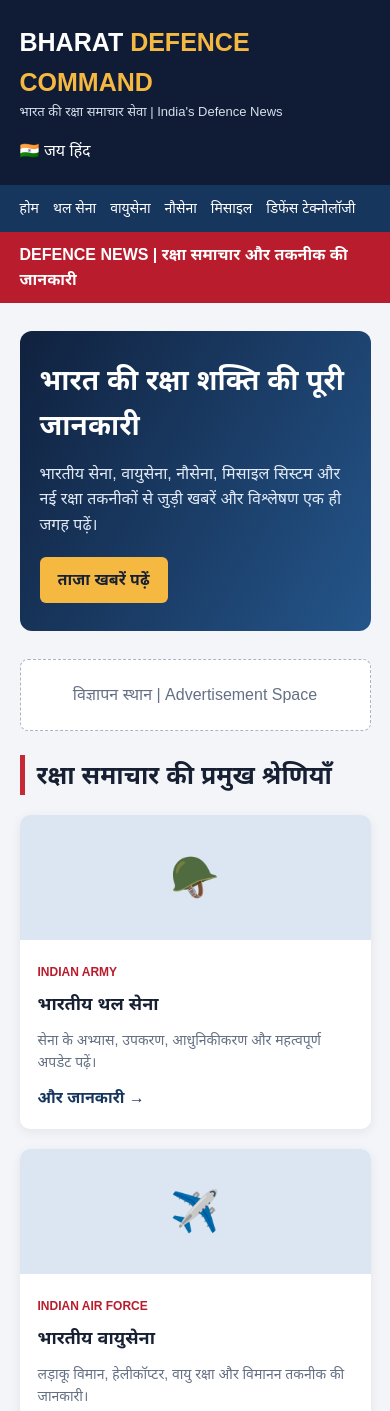
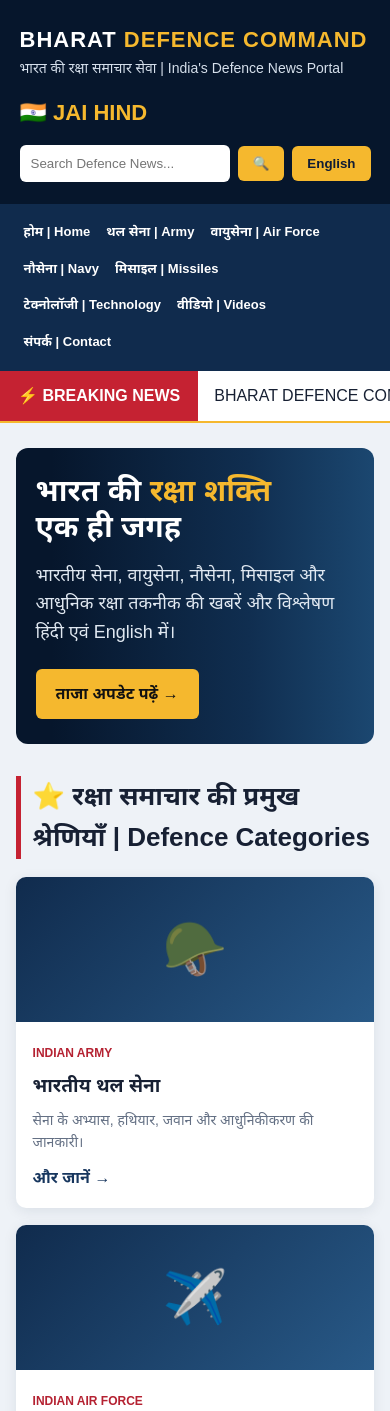
Before and after one commit to sy3047498-commits/bharat-defence-command, a plain HTML site: page index.html in a window 390 px wide. Shown: the top 1411 px of the page. Drawn offline with Linux system fonts and the light colour scheme.

Commit message:
Refactor index.html for improved layout and styling
Updated the HTML structure and styles for Bharat Defence Command website, enhancing layout and responsiveness.

```diff
--- a/index.html
+++ b/index.html
@@ -1,343 +1,195 @@
+
 <!DOCTYPE html>
 <html lang="hi">
 <head>
 <meta charset="UTF-8">
 <meta name="viewport" content="width=device-width, initial-scale=1.0">
-  <meta name="description" content="Bharat Defence Command - भारत की रक्षा, सेना, मिसाइल, वायुसेना और नौसेना से जुड़ी ताजा खबरें हिंदी और अंग्रेजी में।">
-  <title>Bharat Defence Command | Defence News</title>
-
+<meta name="description" content="BHARAT DEFENCE COMMAND - Hindi and English Defence News Portal.">
+<title>BHARAT DEFENCE COMMAND | Defence News</title>
 <style>
-    * {
-      margin: 0;
-      padding: 0;
-      box-sizing: border-box;
-    }
-
-    body {
-      font-family: Arial, "Noto Sans Devanagari", sans-serif;
-      background: #f3f5f8;
-      color: #172033;
-      line-height: 1.6;
-    }
-
-    header {
-      background: #101c35;
-      color: white;
-      padding: 22px 5%;
-      display: flex;
-      justify-content: space-between;
-      align-items: center;
-      flex-wrap: wrap;
-      gap: 15px;
-    }
-
-    .logo {
-      font-size: 25px;
-      font-weight: bold;
-    }
-
-    .logo span {
-      color: #f5b942;
-    }
-
-    header p {
-      font-size: 13px;
-      color: #d7dfec;
-    }
-
-    nav {
-      background: #17365e;
-      padding: 12px 5%;
-      display: flex;
-      flex-wrap: wrap;
-      gap: 22px;
-    }
-
-    nav a {
-      color: white;
-      text-decoration: none;
-      font-size: 14px;
-    }
-
-    nav a:hover {
-      color: #f5b942;
-    }
-
-    .breaking {
-      background: #b91c2c;
-      color: white;
-      padding: 10px 5%;
-      font-weight: bold;
-    }
-
-    .container {
-      width: 90%;
-      max-width: 1200px;
-      margin: 28px auto;
-    }
-
-    .hero {
-      background: linear-gradient(120deg, #10213e, #24558a);
-      color: white;
-      padding: 42px 30px;
-      border-radius: 12px;
-      margin-bottom: 28px;
-    }
-
-    .hero h1 {
-      font-size: clamp(28px, 5vw, 44px);
-      margin-bottom: 12px;
-    }
-
-    .hero p {
-      max-width: 650px;
-      color: #e1eaf6;
-      margin-bottom: 20px;
-    }
-
-    .button {
-      display: inline-block;
-      background: #f5b942;
-      color: #172033;
-      padding: 10px 18px;
-      border-radius: 6px;
-      text-decoration: none;
-      font-weight: bold;
-    }
-
-    .ad-box {
-      border: 1px dashed #aab4c2;
-      background: white;
-      color: #657084;
-      text-align: center;
-      padding: 22px 10px;
-      margin: 24px 0;
-      border-radius: 8px;
-    }
-
-    .section-title {
-      font-size: 25px;
-      border-left: 5px solid #c62836;
-      padding-left: 12px;
-      margin-bottom: 20px;
-    }
-
-    .news-grid {
-      display: grid;
-      grid-template-columns: repeat(auto-fit, minmax(240px, 1fr));
-      gap: 20px;
-    }
-
-    .card {
-      background: white;
-      border-radius: 10px;
-      overflow: hidden;
-      box-shadow: 0 3px 12px #14213d12;
-    }
-
-    .card-top {
-      background: #dce6f2;
-      color: #17365e;
-      min-height: 125px;
-      display: grid;
-      place-items: center;
-      font-size: 40px;
-    }
-
-    .card-content {
-      padding: 18px;
-    }
-
-    .tag {
-      display: inline-block;
-      color: #b91c2c;
-      font-size: 12px;
-      font-weight: bold;
-      margin-bottom: 8px;
-    }
-
-    .card h3 {
-      font-size: 18px;
-      margin-bottom: 10px;
-    }
-
-    .card p {
-      color: #657084;
-      font-size: 14px;
-    }
-
-    .card a {
-      display: inline-block;
-      margin-top: 12px;
-      color: #17365e;
-      font-weight: bold;
-      text-decoration: none;
-    }
-
-    .notice {
-      margin-top: 25px;
-      background: #fff7df;
-      border: 1px solid #f1d58b;
-      border-radius: 8px;
-      padding: 16px;
-      font-size: 14px;
-    }
-
-    footer {
-      margin-top: 40px;
-      background: #101c35;
-      color: white;
-      text-align: center;
-      padding: 28px 5%;
-    }
-
-    footer a {
-      color: #f5b942;
-      text-decoration: none;
-      margin: 0 8px;
-    }
-
-    @media (max-width: 600px) {
-      header {
-        align-items: flex-start;
-      }
-
-      nav {
-        gap: 14px;
-      }
-
-      .hero {
-        padding: 28px 20px;
-      }
+*{margin:0;padding:0;box-sizing:border-box}
+:root{--navy:#06162c;--blue:#102e50;--gold:#f5b82e;--red:#c52232;--white:#fff}
+body{font-family:Arial,"Noto Sans Devanagari",sans-serif;background:#eef2f7;color:#172033;line-height:1.6}
+header{background:var(--navy);color:white;padding:22px 5%;display:flex;justify-content:space-between;align-items:center;flex-wrap:wrap;gap:15px}
+.logo{font-size:clamp(22px,4vw,36px);font-weight:900;letter-spacing:1px}
+.logo span{color:var(--gold)}
+.tagline{color:#d5dfeb;font-size:14px}
+.jai{font-size:22px;color:var(--gold);font-weight:bold}
+.tools{display:flex;gap:8px;align-items:center}
+.tools input{padding:11px;border:0;border-radius:6px;max-width:190px}
+button{cursor:pointer;border:0;border-radius:6px;padding:10px 15px;font-weight:bold}
+.gold{background:var(--gold);color:#101c35}
+nav{background:#102b4d;display:flex;flex-wrap:wrap;gap:5px;padding:10px 4%}
+nav a{color:white;text-decoration:none;padding:9px 13px;font-weight:bold}
+nav a:hover{background:var(--gold);color:#111}
+.breaking{display:flex;background:white;align-items:center;overflow:hidden;border-bottom:2px solid var(--gold)}
+.breaking strong{background:var(--red);color:white;padding:12px 18px;white-space:nowrap}
+.breaking span{padding:10px 16px;white-space:nowrap}
+.container{max-width:1250px;width:92%;margin:25px auto}
+.hero{min-height:340px;border-radius:12px;overflow:hidden;background:linear-gradient(90deg,#06162c 10%,#102e50 65%,#1b4770);color:white;display:flex;align-items:center;padding:35px}
+.hero-content{max-width:680px}
+.hero h1{font-size:clamp(30px,5vw,49px);line-height:1.2;margin-bottom:16px}
+.hero h1 span{color:var(--gold)}
+.hero p{font-size:18px;color:#e0e8f1;margin-bottom:22px}
+.section{margin:32px 0}
+.section-title{font-size:26px;border-left:5px solid var(--red);padding-left:12px;margin-bottom:18px}
+.grid{display:grid;grid-template-columns:repeat(auto-fit,minmax(220px,1fr));gap:17px}
+.card{background:white;border-radius:10px;overflow:hidden;box-shadow:0 3px 14px #10213e16;transition:.2s}
+.card:hover{transform:translateY(-4px)}
+.card-top{height:145px;background:linear-gradient(135deg,#102b4d,#285987);display:grid;place-items:center;color:white;font-size:52px}
+.card-content{padding:17px}
+.tag{color:#b52232;font-size:12px;font-weight:bold}
+.card h3{font-size:19px;margin:7px 0}
+.card p{font-size:14px;color:#647084}
+.card a{display:inline-block;margin-top:12px;color:#17365e;font-weight:bold;text-decoration:none}
+.news-card{display:grid;grid-template-columns:90px 1fr;gap:14px;padding:16px;background:white;border-bottom:1px solid #ddd}
+.news-icon{background:#e6edf5;border-radius:8px;display:grid;place-items:center;font-size:32px}
+.news-card h3{font-size:17px}
+.news-card p{font-size:13px;color:#647084}
+.notice{background:#fff6df;border:1px solid #efd28a;border-radius:9px;padding:17px;margin:25px 0}
+.video-panel{background:var(--navy);color:white;border-radius:10px;padding:22px}
+.video-panel a{color:var(--gold);font-weight:bold}
+footer{background:var(--navy);color:white;text-align:center;padding:30px 15px;margin-top:40px}
+footer a{color:var(--gold);margin:0 8px;text-decoration:none}
+.hidden{display:none}
+@media(max-width:600px){
+header{align-items:flex-start}
+.tools{width:100%;flex-wrap:wrap}
+.tools input{flex:1;max-width:none}
+.hero{padding:25px 20px;min-height:280px}
+nav{gap:0}
+nav a{padding:8px;font-size:13px}
 }
 </style>
 </head>
+<body>
 
-<body>
 <header>
 <div>
 <div class="logo">BHARAT <span>DEFENCE COMMAND</span></div>
-      <p>भारत की रक्षा समाचार सेवा | India's Defence News</p>
+<p class="tagline">भारत की रक्षा समाचार सेवा | India's Defence News Portal</p>
 </div>
-    <div>🇮🇳 जय हिंद</div>
+<div class="jai">🇮🇳 JAI HIND</div>
+<div class="tools">
+<input id="search" type="search" placeholder="Search Defence News...">
+<button class="gold" onclick="searchNews()">🔍</button>
+<button class="gold" onclick="toggleLanguage()" id="langBtn">English</button>
+</div>
 </header>
 
 <nav>
-    <a href="#home">होम</a>
-    <a href="#army">थल सेना</a>
-    <a href="#airforce">वायुसेना</a>
-    <a href="#navy">नौसेना</a>
-    <a href="#missiles">मिसाइल</a>
-    <a href="#technology">डिफेंस टेक्नोलॉजी</a>
+<a href="#home">होम | Home</a>
+<a href="#army">थल सेना | Army</a>
+<a href="#airforce">वायुसेना | Air Force</a>
+<a href="#navy">नौसेना | Navy</a>
+<a href="#missiles">मिसाइल | Missiles</a>
+<a href="#technology">टेक्नोलॉजी | Technology</a>
+<a href="#videos">वीडियो | Videos</a>
+<a href="#contact">संपर्क | Contact</a>
 </nav>
 
 <div class="breaking">
-    DEFENCE NEWS | रक्षा समाचार और तकनीक की जानकारी
+<strong>⚡ BREAKING NEWS</strong>
+<span>BHARAT DEFENCE COMMAND | Defence News & Analysis | रक्षा समाचार</span>
 </div>
 
 <main class="container" id="home">
+
 <section class="hero">
-      <h1>भारत की रक्षा शक्ति की पूरी जानकारी</h1>
-      <p>
-        भारतीय सेना, वायुसेना, नौसेना, मिसाइल सिस्टम और नई रक्षा तकनीकों
-        से जुड़ी खबरें और विश्लेषण एक ही जगह पढ़ें।
-      </p>
-      <a class="button" href="#latest">ताजा खबरें पढ़ें</a>
+<div class="hero-content">
+<h1>भारत की <span>रक्षा शक्ति</span><br>एक ही जगह</h1>
+<p>भारतीय सेना, वायुसेना, नौसेना, मिसाइल और आधुनिक रक्षा तकनीक की खबरें और विश्लेषण हिंदी एवं English में।</p>
+<a class="gold" href="#latest" style="display:inline-block;padding:12px 20px;text-decoration:none;border-radius:6px;font-weight:bold;color:#111">ताजा अपडेट पढ़ें →</a>
+</div>
 </section>
 
-    <div class="ad-box">
-      विज्ञापन स्थान | Advertisement Space
-    </div>
-
-    <section id="latest">
-      <h2 class="section-title">रक्षा समाचार की प्रमुख श्रेणियाँ</h2>
-
-      <div class="news-grid">
+<section class="section" id="latest">
+<h2 class="section-title">⭐ रक्षा समाचार की प्रमुख श्रेणियाँ | Defence Categories</h2>
+<div class="grid">
 <article class="card" id="army">
 <div class="card-top">🪖</div>
-          <div class="card-content">
-            <span class="tag">INDIAN ARMY</span>
-            <h3>भारतीय थल सेना</h3>
-            <p>सेना के अभ्यास, उपकरण, आधुनिकीकरण और महत्वपूर्ण अपडेट पढ़ें।</p>
-            <a href="#contact">और जानकारी →</a>
-          </div>
+<div class="card-content"><span class="tag">INDIAN ARMY</span><h3>भारतीय थल सेना</h3><p>सेना के अभ्यास, हथियार, जवान और आधुनिकीकरण की जानकारी।</p><a href="#contact">और जानें →</a></div>
 </article>
-
 <article class="card" id="airforce">
 <div class="card-top">✈️</div>
-          <div class="card-content">
-            <span class="tag">INDIAN AIR FORCE</span>
-            <h3>भारतीय वायुसेना</h3>
-            <p>लड़ाकू विमान, हेलीकॉप्टर, वायु रक्षा और विमानन तकनीक की जानकारी।</p>
-            <a href="#contact">और जानकारी →</a>
-          </div>
+<div class="card-content"><span class="tag">INDIAN AIR FORCE</span><h3>भारतीय वायुसेना</h3><p>लड़ाकू विमान, हेलीकॉप्टर और वायु रक्षा प्रणाली।</p><a href="#contact">और जानें →</a></div>
 </article>
-
 <article class="card" id="navy">
 <div class="card-top">⚓</div>
-          <div class="card-content">
-            <span class="tag">INDIAN NAVY</span>
-            <h3>भारतीय नौसेना</h3>
-            <p>युद्धपोत, पनडुब्बियाँ, नौसैनिक अभ्यास और समुद्री सुरक्षा।</p>
-            <a href="#contact">और जानकारी →</a>
-          </div>
+<div class="card-content"><span class="tag">INDIAN NAVY</span><h3>भारतीय नौसेना</h3><p>युद्धपोत, पनडुब्बियाँ और समुद्री सुरक्षा।</p><a href="#contact">और जानें →</a></div>
 </article>
-
 <article class="card" id="missiles">
 <div class="card-top">🚀</div>
-          <div class="card-content">
-            <span class="tag">MISSILE SYSTEMS</span>
-            <h3>मिसाइल और रक्षा प्रणाली</h3>
-            <p>भारत की मिसाइल परियोजनाओं और रक्षा प्रणालियों की जानकारी।</p>
-            <a href="#contact">और जानकारी →</a>
-          </div>
+<div class="card-content"><span class="tag">MISSILE SYSTEMS</span><h3>मिसाइल और रक्षा प्रणाली</h3><p>अग्नि, ब्रह्मोस और भारत की रक्षा परियोजनाएँ।</p><a href="#contact">और जानें →</a></div>
 </article>
-
 <article class="card" id="technology">
 <div class="card-top">🛰️</div>
-          <div class="card-content">
-            <span class="tag">DEFENCE TECHNOLOGY</span>
-            <h3>रक्षा तकनीक</h3>
-            <p>ड्रोन, रडार, अंतरिक्ष तकनीक और स्वदेशी रक्षा परियोजनाएँ।</p>
-            <a href="#contact">और जानकारी →</a>
-          </div>
+<div class="card-content"><span class="tag">DEFENCE TECHNOLOGY</span><h3>रक्षा तकनीक</h3><p>ड्रोन, रडार, AI और स्वदेशी तकनीक।</p><a href="#contact">और जानें →</a></div>
 </article>
-
 <article class="card">
 <div class="card-top">🌍</div>
-          <div class="card-content">
-            <span class="tag">WORLD DEFENCE</span>
-            <h3>विश्व रक्षा समाचार</h3>
-            <p>दुनिया भर की रक्षा तकनीक और अंतरराष्ट्रीय रक्षा घटनाओं का विश्लेषण।</p>
-            <a href="#contact">और जानकारी →</a>
-          </div>
+<div class="card-content"><span class="tag">WORLD DEFENCE</span><h3>विश्व रक्षा समाचार</h3><p>अंतरराष्ट्रीय रक्षा घटनाओं और तकनीक का विश्लेषण।</p><a href="#contact">और जानें →</a></div>
 </article>
 </div>
 </section>
 
-    <div class="ad-box">
-      विज्ञापन स्थान | यहाँ भविष्य में विज्ञापन जोड़े जा सकते हैं
+<section class="section">
+<h2 class="section-title">📰 Latest Updates | ताजा अपडेट</h2>
+<div id="newsList">
+<article class="news-card">
+<div class="news-icon">🇮🇳</div>
+<div><span class="tag">WELCOME</span><h3>BHARAT DEFENCE COMMAND में आपका स्वागत है</h3><p>हमारी वेबसाइट पर रक्षा समाचार और विश्लेषण के अपडेट जल्द प्रकाशित किए जाएँगे।</p></div>
+</article>
+<article class="news-card">
+<div class="news-icon">🛡️</div>
+<div><span class="tag">DEFENCE</span><h3>भारत की रक्षा तकनीक | India's Defence Technology</h3><p>स्वदेशी रक्षा परियोजनाओं और नई तकनीकों की जानकारी इस सेक्शन में मिलेगी।</p></div>
+</article>
+</div>
+</section>
+
+<section class="section video-panel" id="videos">
+<h2>▶ हमारे YouTube चैनल पर</h2>
+<h3>BHARAT DEFENCE COMMAND</h3>
+<p>रक्षा समाचार, डॉक्यूमेंट्री और सैन्य तकनीक से जुड़े वीडियो देखें।</p>
+<a href="https://www.youtube.com/@SachinyadavYadav1947" target="_blank" rel="noopener">YouTube Channel देखें →</a>
+</section>
+
+<div class="notice">
+<strong>महत्वपूर्ण सूचना | Important Notice</strong>
+<p>यह एक स्वतंत्र रक्षा समाचार और जानकारी पोर्टल है। आधिकारिक खबरों के लिए सरकारी एवं विश्वसनीय स्रोतों से पुष्टि करें। उदाहरण सामग्री को लाइव समाचार न समझें।</p>
 </div>
 
-    <div class="notice">
-      <strong>महत्वपूर्ण सूचना:</strong>
-      यह वेबसाइट का शुरुआती डेमो है। यहाँ दिखाई गई श्रेणियाँ उदाहरण हैं,
-      लाइव समाचार नहीं। वास्तविक समाचार प्रकाशित करने से पहले विश्वसनीय
-      स्रोतों से तथ्यों की पुष्टि करें।
-    </div>
 </main>
 
 <footer id="contact">
-    <h2>BHARAT DEFENCE COMMAND</h2>
+<h2>BHARAT DEFENCE COMMAND 🇮🇳</h2>
 <p>भारत की रक्षा, तकनीक और सुरक्षा संबंधी जानकारी</p>
-    <p style="margin-top:12px">
-      <a href="#home">होम</a>
-      <a href="#latest">समाचार</a>
-      <a href="mailto:contact@example.com">संपर्क</a>
+<p style="margin:15px">
+<a href="#home">Home</a>
+<a href="#latest">News</a>
+<a href="#videos">Videos</a>
+<a href="https://www.youtube.com/@SachinyadavYadav1947">YouTube</a>
 </p>
-    <p style="margin-top:15px;font-size:12px">
-      © 2026 Bharat Defence Command. All rights reserved.
-    </p>
+<p>© 2026 Bharat Defence Command. All rights reserved.</p>
+<p>जय हिंद | Jai Hind</p>
 </footer>
+
+<script>
+function searchNews(){
+const q=document.getElementById('search').value.toLowerCase();
+document.querySelectorAll('.card,.news-card').forEach(item=>{
+item.classList.toggle('hidden',!item.innerText.toLowerCase().includes(q));
+});
+}
+document.getElementById('search').addEventListener('keydown',e=>{
+if(e.key==='Enter')searchNews();
+});
+let english=false;
+function toggleLanguage(){
+english=!english;
+document.getElementById('langBtn').innerText=english?'हिंदी':'English';
+document.documentElement.lang=english?'en':'hi';
+}
+</script>
 </body>
 </html>
```
Lines whose indentation alone changed are shown as unchanged.
